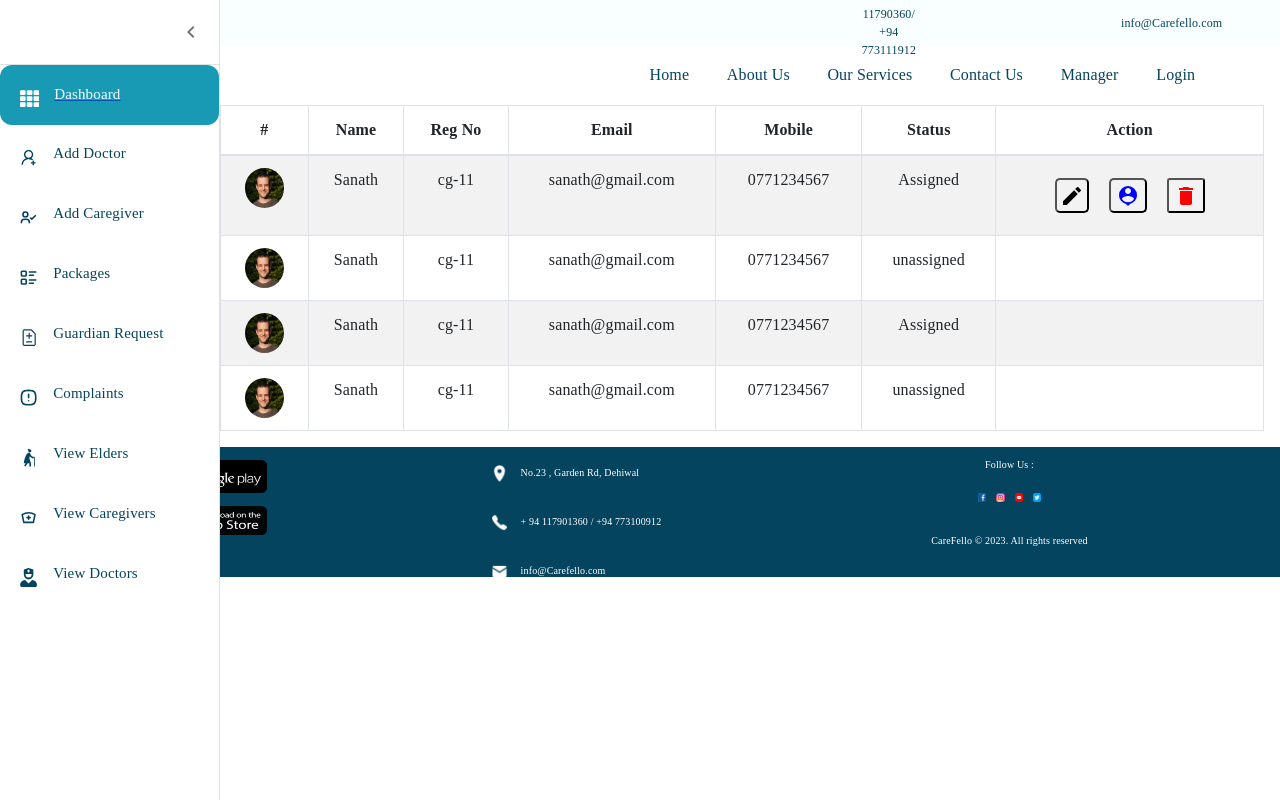
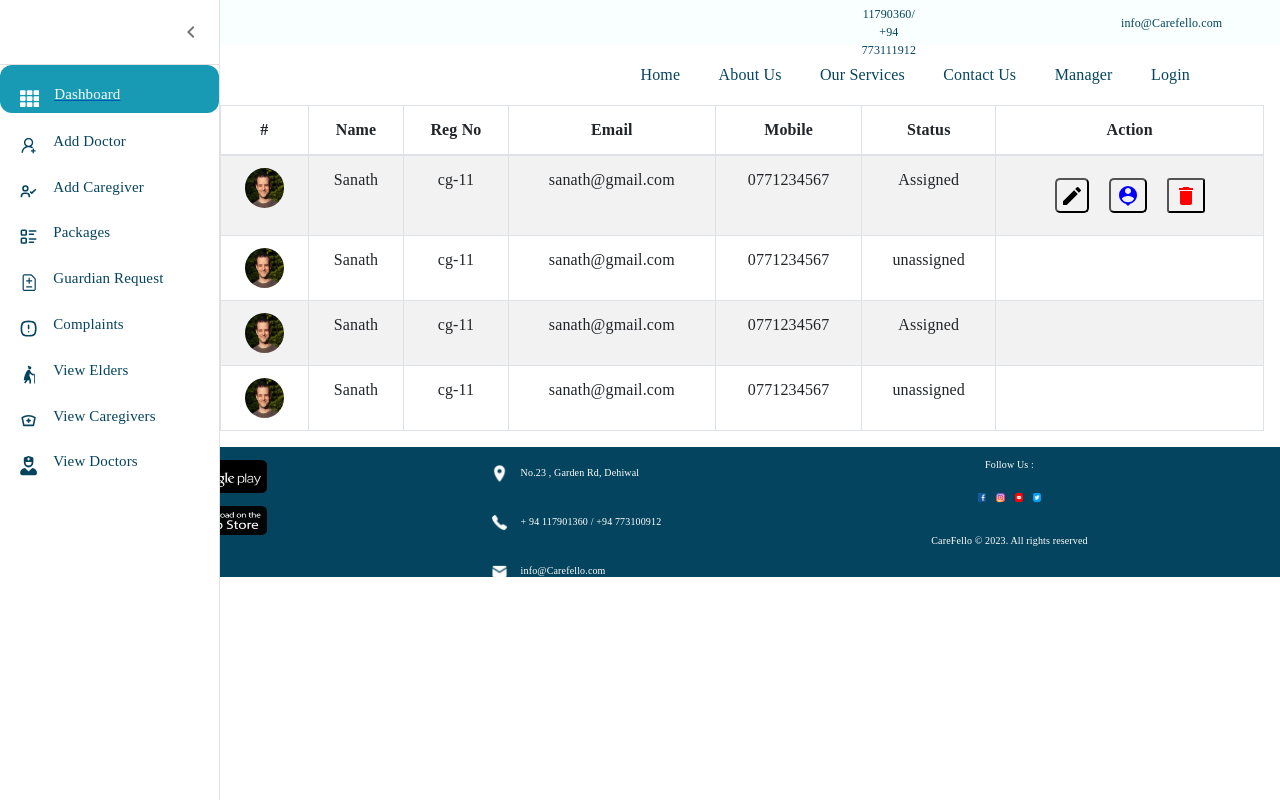
Before and after one commit to CareFello/CareFello, a React (Create React App) app in the folder frontend/: page /Caregiverlist in a window 1280 px wide. In both pictures the pointer is over the link "Dashboard". Built offline with nearby package versions, Linux system fonts and the light colour scheme.

Commit message:
Add changes in the guardian request and change styles in the nav bar

```diff
--- a/frontend/src/components/Sidebar.js
+++ b/frontend/src/components/Sidebar.js
@@ -157,9 +157,9 @@ export default function Sidebar() {
                         {theme.direction === 'rtl' ? <ChevronRightIcon /> : <ChevronLeftIcon />}
                     </IconButton>
                 </DrawerHeader>
-                <Divider />
+                <Divider/>
                 {menuItem.map((item, index) => (
-                    <NavLink to={item.path} key={index} className="link" activeclassName="active">
+                    <NavLink to={item.path} key={index} className="sidebar_link" activeclassName="active">
                         <div className='icon'>{item.icon}</div>
                         {<div style={{ display: open ? "block" : "none" }} className="link_text">{item.name}</div>}
                     </NavLink>
--- a/frontend/src/pages/Home.js
+++ b/frontend/src/pages/Home.js
@@ -14,7 +14,7 @@ import CardContent from '@mui/material/CardContent';
 import CountUp, { useCountUp } from 'react-countup';
 import Masonry, { ResponsiveMasonry } from 'react-responsive-masonry';
 import Footer from '../components/HomepageFooter';
-import Gallery from '../components/Gallery';
+// import Gallery from '../components/Gallery';
 import ContactUs from '../components/ContactUs';
 import Location from '../assets/location_logo.png'
 import Phone from '../assets/phone_logo.png'
--- /dev/null
+++ b/frontend/src/styles/GuardianRequest.css
@@ -0,0 +1,3 @@
+.requestPage{
+    background-color: #F9FFFE;
+}
--- a/frontend/src/styles/Sidebar.css
+++ b/frontend/src/styles/Sidebar.css
@@ -46,7 +46,7 @@
   }
 
 
-  .link{
+  .sidebar_link{
 
     display: flex;
 
@@ -58,7 +58,7 @@
 
   }
 
-  .link:hover{
+  .sidebar_link:hover{
 
     background:  #189AB4;
 
@@ -70,9 +70,9 @@
 
   }
 
-  .link:hover .icon,
+  .sidebar_link:hover .icon,
 
-  .link:hover .link_text {
+  .sidebar_link:hover .link_text {
 
     color: #F9FFFE;
 
```
